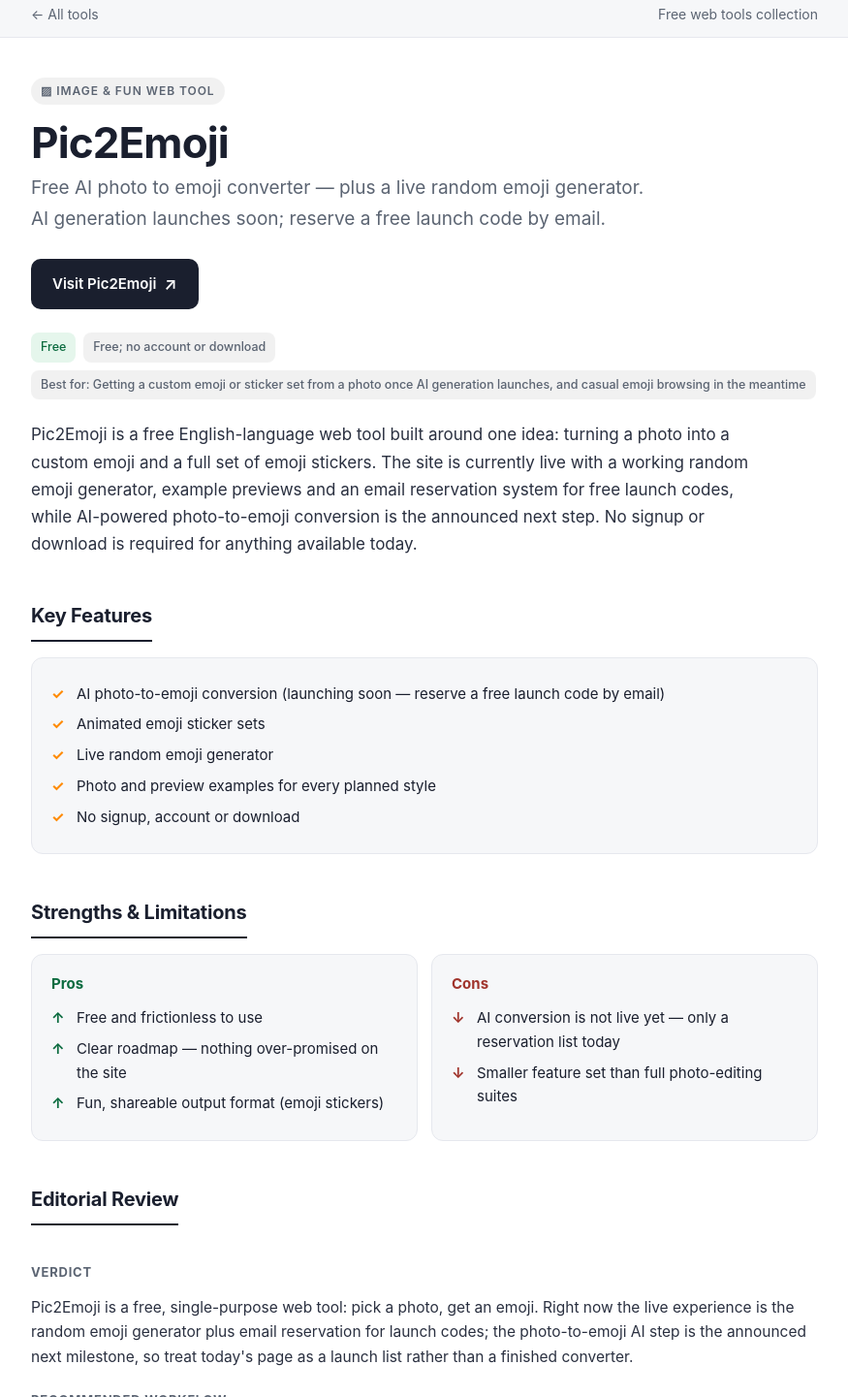
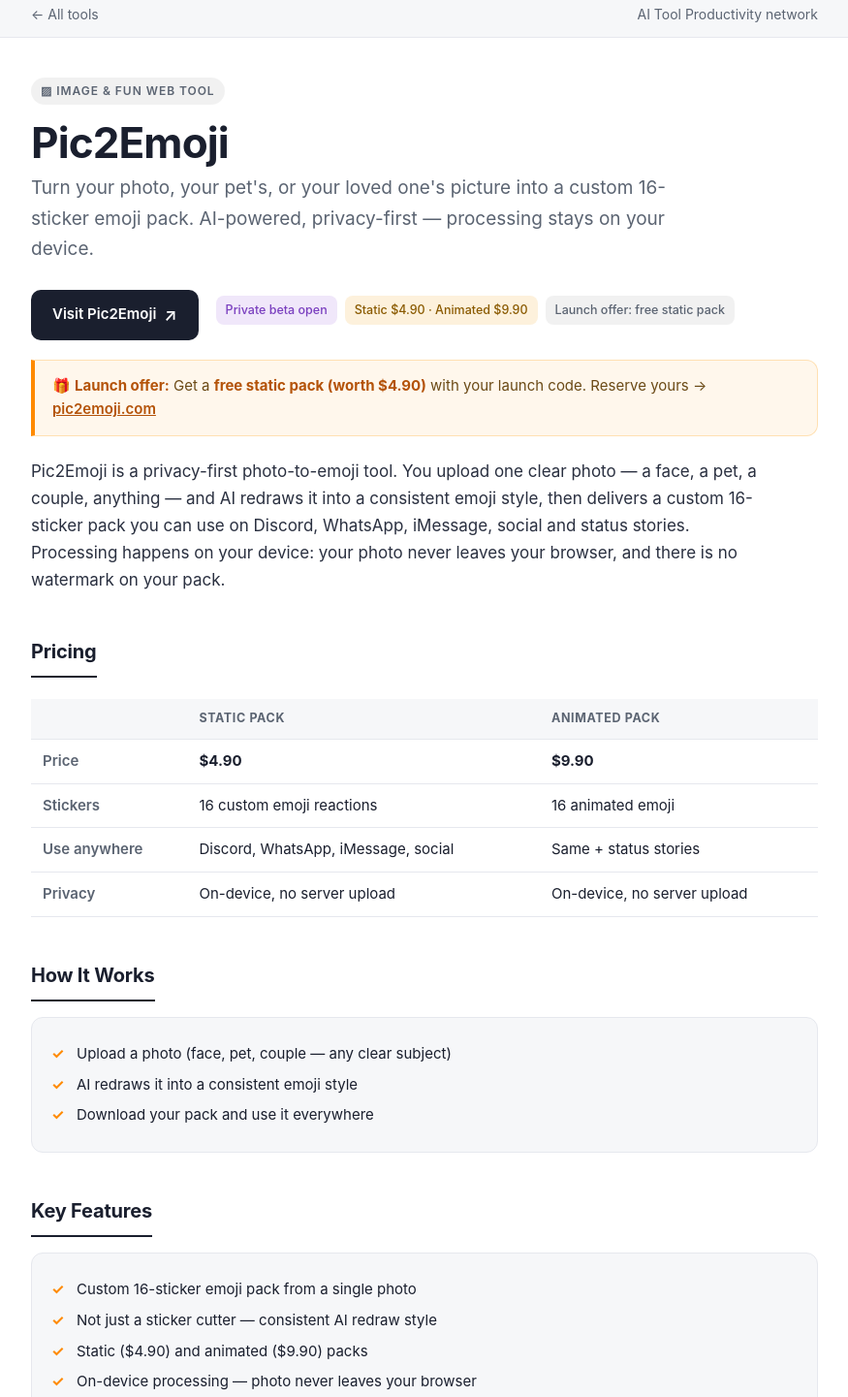
Before and after one commit to aitoolweb/ai-tool-productivity, a plain HTML site: page products/pic2emoji/index.html in a window 1280 px wide. Shown: the part 9-1450 px from the top of the page at 97% size, without its empty margins (202-1077 px from the left). Drawn offline with Linux system fonts and the light colour scheme.

Commit message:
Sync Pic2Emoji pages to paid beta positioning
- Rewrite products/pic2emoji/index.html: keyword-rich title (Make Emoji
  from Photo), private-beta status, static/animated pricing table
  (.90/.90), on-device privacy, launch-offer banner
- Update directory index, products README and root README so Pic2Emoji
  is labeled paid beta instead of free

```diff
--- a/products/pic2emoji/index.html
+++ b/products/pic2emoji/index.html
@@ -3,8 +3,8 @@
 <head>
 <meta charset="UTF-8">
 <meta name="viewport" content="width=device-width, initial-scale=1.0">
-<title>Pic2Emoji — Free Web Tool Overview</title>
-<meta name="description" content="Pic2Emoji: Free AI photo to emoji converter — plus a live random emoji generator. AI generation launches soon; reserve a free launch code by email. Pricing: Free; no account or download Website: https://pic2emoji.com/">
+<title>Pic2Emoji — Make Emoji from Photo, Instantly</title>
+<meta name="description" content="Turn a photo of yourself, your pet or a loved one into a custom 16-sticker emoji pack. AI-powered and privacy-first — processing stays on your device. Static pack $4.90, animated pack $9.90. Private beta launch codes at pic2emoji.com">
 <style>
   :root {
     --accent: #ff8a00;
@@ -25,7 +25,7 @@
   main { max-width: 860px; margin: 0 auto; padding: 40px 24px 80px; }
   .eyebrow { display: inline-block; font-size: 12px; font-weight: 600; letter-spacing: .08em; text-transform: uppercase; color: var(--muted); background: var(--chip); padding: 4px 10px; border-radius: 999px; }
   h1 { font-size: 44px; line-height: 1.15; letter-spacing: -0.02em; margin: 14px 0 6px; }
-  .tagline { font-size: 19px; color: var(--muted); max-width: 640px; }
+  .tagline { font-size: 19px; color: var(--muted); max-width: 680px; }
   .hero { display: flex; gap: 18px; align-items: flex-start; margin: 26px 0 8px; flex-wrap: wrap; }
   .visit { display: inline-flex; align-items: center; gap: 8px; background: var(--ink); color: #fff; text-decoration: none; font-weight: 600; font-size: 15px; padding: 12px 22px; border-radius: 10px; transition: opacity .15s; }
   .visit:hover { opacity: .85; }
@@ -34,7 +34,11 @@
   .meta span { font-size: 12.5px; font-weight: 500; color: var(--muted); background: var(--chip); padding: 5px 10px; border-radius: 8px; }
   .meta .free { color: #0b6b3f; background: #e5f6ec; }
   .meta .paid { color: #8a5a00; background: #fdf1dc; }
+  .meta .hot { color: #7a3fbf; background: #f0e7fa; }
   .desc { font-size: 17px; color: #2a3040; max-width: 760px; margin: 22px 0 4px; }
+  .offer { margin: 20px 0 4px; background: #fff7ec; border: 1px solid #ffe0b2; border-left: 4px solid var(--accent); border-radius: 0 12px 12px 0; padding: 14px 18px; font-size: 15px; color: #6b4a16; }
+  .offer b { color: #b45309; }
+  .offer a { color: #b45309; font-weight: 600; }
   section { margin-top: 44px; }
   h2 { font-size: 20px; letter-spacing: -0.01em; padding-bottom: 8px; border-bottom: 2px solid var(--ink); display: inline-block; margin-bottom: 16px; }
   .grid2 { display: grid; grid-template-columns: 1fr 1fr; gap: 14px; }
@@ -47,44 +51,71 @@
   .feat li:before { content: "\2713"; position: absolute; left: 0; color: var(--accent); font-weight: 700; }
   .pro li:before { content: "\2191"; position: absolute; left: 0; color: #0b6b3f; font-weight: 700; }
   .con li:before { content: "\2193"; position: absolute; left: 0; color: #a0342c; font-weight: 700; }
+  table { width: 100%; border-collapse: collapse; margin: 6px 0 2px; font-size: 15px; }
+  th, td { text-align: left; padding: 10px 12px; border-bottom: 1px solid var(--line); }
+  th { font-size: 12.5px; text-transform: uppercase; letter-spacing: .05em; color: var(--muted); background: var(--soft); }
+  td:first-child { font-weight: 600; color: var(--muted); }
+  td.price { font-weight: 700; }
   .ed blockquote { border-left: 3px solid var(--accent); background: var(--soft); padding: 14px 18px; border-radius: 0 10px 10px 0; margin: 14px 0; font-size: 15.5px; color: #333a49; }
   .ed p { margin: 12px 0; font-size: 15.5px; color: #2a3040; }
   .ed h4 { font-size: 13px; letter-spacing: .06em; text-transform: uppercase; color: var(--muted); margin: 22px 0 4px; }
   .source-note { margin-top: 56px; padding-top: 16px; border-top: 1px solid var(--line); font-size: 13px; color: var(--muted); }
   .source-note a { color: var(--muted); }
-  .pill { display:inline-flex; align-items:center; gap:6px; background: var(--accent); color:#fff; font-size: 12px; font-weight:700; letter-spacing:.04em; padding: 3px 10px; border-radius:999px; text-transform:uppercase; vertical-align:middle; }
 </style>
 </head>
 <body>
 <div class="topbar">
   <div class="topbar-inner">
     <span class="crumb"><a href="../index.html">← All tools</a></span>
-    <span class="source">Free web tools collection</span>
+    <span class="source">AI Tool Productivity network</span>
   </div>
 </div>
 <main>
   <span class="eyebrow">▨ Image &amp; Fun Web Tool</span>
-  <h1>Pic2Emoji </h1>
-  <p class="tagline">Free AI photo to emoji converter — plus a live random emoji generator. AI generation launches soon; reserve a free launch code by email.</p>
+  <h1>Pic2Emoji</h1>
+  <p class="tagline">Turn your photo, your pet's, or your loved one's picture into a custom 16-sticker emoji pack. AI-powered, privacy-first — processing stays on your device.</p>
   <div class="hero">
     <a class="visit" href="https://pic2emoji.com/" target="_blank" rel="noopener">Visit Pic2Emoji <span class="arr">↗</span></a>
     <div class="meta">
-      <span class="free">Free</span>
-      <span>Free; no account or download</span>
-      <span>Best for: Getting a custom emoji or sticker set from a photo once AI generation launches, and casual emoji browsing in the meantime</span>
+      <span class="hot">Private beta open</span>
+      <span class="paid">Static $4.90 · Animated $9.90</span>
+      <span>Launch offer: free static pack</span>
     </div>
   </div>
-  <p class="desc">Pic2Emoji is a free English-language web tool built around one idea: turning a photo into a custom emoji and a full set of emoji stickers. The site is currently live with a working random emoji generator, example previews and an email reservation system for free launch codes, while AI-powered photo-to-emoji conversion is the announced next step. No signup or download is required for anything available today.</p>
+  <div class="offer">🎁 <b>Launch offer:</b> Get a <b>free static pack (worth $4.90)</b> with your launch code. Reserve yours → <a href="https://pic2emoji.com/" target="_blank" rel="noopener">pic2emoji.com</a></div>
+  <p class="desc">Pic2Emoji is a privacy-first photo-to-emoji tool. You upload one clear photo — a face, a pet, a couple, anything — and AI redraws it into a consistent emoji style, then delivers a custom 16-sticker pack you can use on Discord, WhatsApp, iMessage, social and status stories. Processing happens on your device: your photo never leaves your browser, and there is no watermark on your pack.</p>
+
+  <section>
+    <h2>Pricing</h2>
+    <table>
+      <tr><th></th><th>Static Pack</th><th>Animated Pack</th></tr>
+      <tr><td>Price</td><td class="price">$4.90</td><td class="price">$9.90</td></tr>
+      <tr><td>Stickers</td><td>16 custom emoji reactions</td><td>16 animated emoji</td></tr>
+      <tr><td>Use anywhere</td><td>Discord, WhatsApp, iMessage, social</td><td>Same + status stories</td></tr>
+      <tr><td>Privacy</td><td>On-device, no server upload</td><td>On-device, no server upload</td></tr>
+    </table>
+  </section>
+
+  <section>
+    <h2>How It Works</h2>
+    <div class="panel">
+      <ul class="feat">
+        <li>Upload a photo (face, pet, couple — any clear subject)</li>
+        <li>AI redraws it into a consistent emoji style</li>
+        <li>Download your pack and use it everywhere</li>
+      </ul>
+    </div>
+  </section>
 
   <section>
     <h2>Key Features</h2>
     <div class="panel">
       <ul class="feat">
-<li>AI photo-to-emoji conversion (launching soon — reserve a free launch code by email)</li>
-<li>Animated emoji sticker sets</li>
-<li>Live random emoji generator</li>
-<li>Photo and preview examples for every planned style</li>
-<li>No signup, account or download</li>
+        <li>Custom 16-sticker emoji pack from a single photo</li>
+        <li>Not just a sticker cutter — consistent AI redraw style</li>
+        <li>Static ($4.90) and animated ($9.90) packs</li>
+        <li>On-device processing — photo never leaves your browser</li>
+        <li>No account needed, no watermark on your pack</li>
       </ul>
     </div>
   </section>
@@ -94,28 +125,33 @@
     <div class="grid2">
       <div class="panel pro">
         <h3>Pros</h3>
-        <ul><li>Free and frictionless to use</li>
-<li>Clear roadmap — nothing over-promised on the site</li>
-<li>Fun, shareable output format (emoji stickers)</li></ul>
+        <ul>
+          <li>Privacy first — your photo never leaves the browser</li>
+          <li>Real emoji style, not a cropped sticker</li>
+          <li>Works for you, your partner, your pet, your whole squad</li>
+          <li>Free static pack with a launch code</li>
+        </ul>
       </div>
       <div class="panel con">
         <h3>Cons</h3>
-        <ul><li>AI conversion is not live yet — only a reservation list today</li>
-<li>Smaller feature set than full photo-editing suites</li></ul>
+        <ul>
+          <li>Private beta — a launch code is required today</li>
+          <li>Packs are paid beyond the launch offer</li>
+        </ul>
       </div>
     </div>
   </section>
 
   <section class="ed">
     <h2>Editorial Review</h2>
-<h4>Verdict</h4><p>Pic2Emoji is a free, single-purpose web tool: pick a photo, get an emoji. Right now the live experience is the random emoji generator plus email reservation for launch codes; the photo-to-emoji AI step is the announced next milestone, so treat today's page as a launch list rather than a finished converter.</p>
-<h4>Recommended workflow</h4><p>Browse the examples to see the planned sticker styles, try the random emoji generator for quick fun, and if you want a custom emoji from your own photo, leave your email to reserve a free launch code — you will be notified when generation opens.</p>
-<h4>Value assessment</h4><p>It is free with no account or download, so the cost of trying it is zero. The practical value arrives when the AI converter goes live and a single photo can produce a personal emoji plus an animated sticker set without design skills.</p>
-<h4>Alternatives to consider</h4><p>While you wait, official emoji keyboards and messaging stickers cover everyday emoji needs; design tools such as Canva cover custom images. Pic2Emoji's differentiator is turning a personal photo into an emoji-style sticker automatically — once that feature is live.</p>
+    <h4>Verdict</h4><p>Pic2Emoji is a focused, privacy-first way to turn one photo into a custom emoji pack. Its differentiator is that it redraws your subject in a consistent emoji style instead of cutting a sticker around it — and because processing stays on your device, you do not trade your photos for the convenience.</p>
+    <h4>Recommended workflow</h4><p>Pick a clear, well-lit photo of the subject you want (face, pet, couple), upload it, let the AI redraw it into the pack, then download the 16 stickers and add them to your messaging apps. During the private beta, reserve a free launch code on pic2emoji.com to claim the free static pack offer.</p>
+    <h4>Value assessment</h4><p>Pricing is a one-off $4.90 for a static pack or $9.90 for an animated pack — no subscription — and the launch offer gives you a static pack free with your launch code. That makes it inexpensive relative to design tools if you just want a personal emoji set that works across Discord, WhatsApp and iMessage.</p>
+    <h4>Alternatives to consider</h4><p>General image generators and design tools can produce stylized images, but they do not deliver ready-to-use emoji sticker packs with consistent characters across reactions. Messaging apps' built-in stickers cover generic needs. Pic2Emoji is the option when the pack should be of you, your pet or your people.</p>
   </section>
 
   <div class="source-note">
-Part of the <a href="https://www.aitoolproductivity.com/" target="_blank" rel="noopener">AI Tool Productivity</a> directory &amp; free web tools network. <a href="readme.md">View the readme</a>.
+Part of the <a href="https://www.aitoolproductivity.com/" target="_blank" rel="noopener">AI Tool Productivity</a> network. <a href="readme.md">View the readme</a>.
   </div>
 </main>
 </body>
```
Also changed, not shown: products/index.html (+2 -2 lines), 2 other files.
